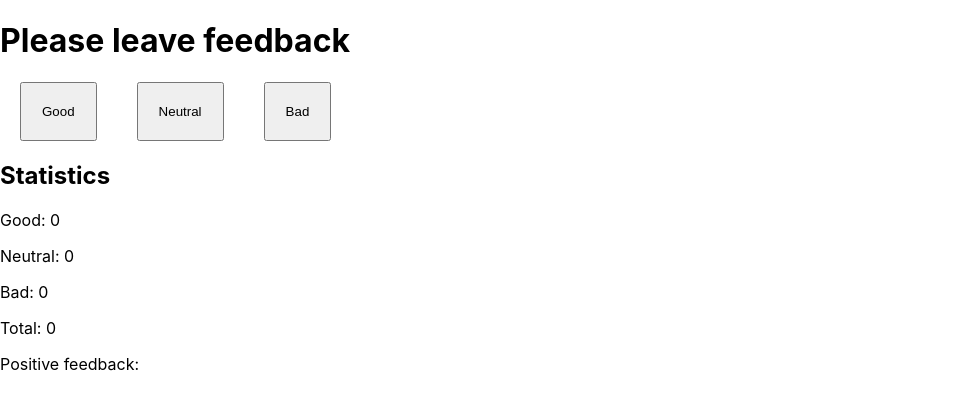
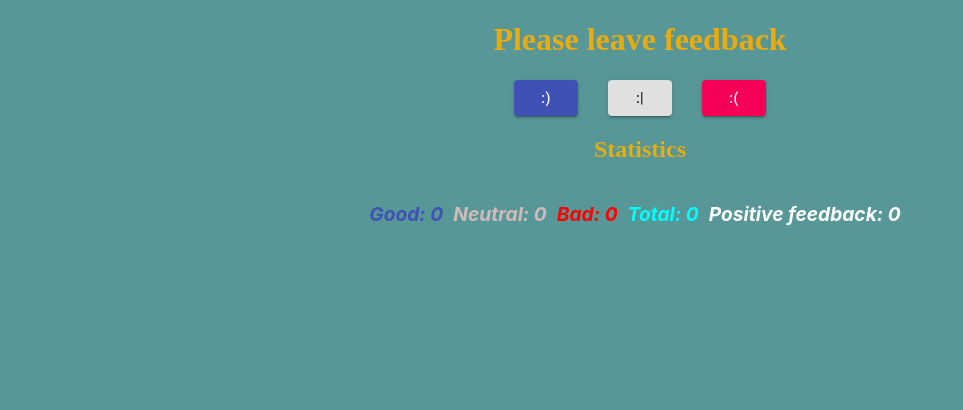
Before and after one commit to Zharkynbek/goit-react-hw-02-feedback, a React (Create React App) app: page / in a window 1280 px wide. Shown: the top 410 px of the page, without its empty margins (0-963 px from the left). Built offline with nearby package versions, Linux system fonts and the light colour scheme.

Commit message:
add material-ui, create Components, write some css.styles

```diff
--- a/package.json
+++ b/package.json
@@ -2,8 +2,9 @@
   "name": "goit-react-hw-02-feedback",
   "version": "0.1.0",
   "private": true,
-    "homepage": "https://Zharkynbek.github.io/goit-react-hw-02-feedback",
+  "homepage": "https://Zharkynbek.github.io/goit-react-hw-02-feedback",
   "dependencies": {
+    "@material-ui/core": "^4.11.4",
     "@testing-library/jest-dom": "^5.12.0",
     "@testing-library/react": "^11.2.7",
     "@testing-library/user-event": "^12.8.3",
--- a/src/App.js
+++ b/src/App.js
@@ -1,5 +1,8 @@
 import React, {Component} from "react"
+import FeedbackOptions from "./components/FeedbackOptions/FeedbackOptions"
+import Statistics from "./components/Statistics/Statistics"
 
+// import Section from "./components/Section/Section"
 class App extends Component {
   state = {
     good: 0,
@@ -30,6 +33,36 @@ class App extends Component {
       };
     });
   };
+
+
+  render() {
+    return (
+      <div>
+        <h1>Please leave feedback</h1>
+        <FeedbackOptions
+          goodFeedback={this.goodFeedback}
+          neutralFeedback={this.neutralFeedback}
+          badFeedback={this.badFeedback}
+        />
+        <Statistics
+          good={this.state.good}
+          neutral={this.state.neutral}
+          bad={this.state.bad}
+          total={this.state.good + this.state.neutral + this.state.bad}
+          positivePercentage={this.state.good}
+        />
+      </div>
+    );
+  }
+}
+
+export default App;
+
+
+
+
+
+
 
   // =======================================
 
@@ -69,37 +102,3 @@ class App extends Component {
   //     };
   //   });
   // };
-
-  render() {
-    // const {feedback}  = this.state;
-    return (
-      <div>
-        <h1>Please leave feedback</h1>
-
-        <div className="Counter">
-          <button type="button" onClick={this.goodFeedback}>
-            Good
-          </button>
-
-          <button type="button" onClick={this.neutralFeedback}>
-            Neutral
-          </button>
-
-          <button type="button" onClick={this.badFeedback}>
-            Bad
-          </button>
-        </div>
-        <h2>Statistics</h2>
-        <p>Good: {this.state.good}</p>
-        <p>Neutral: {this.state.neutral}</p>
-        <p>Bad: {this.state.bad}</p>
-        <p>Total: {this.state.good + this.state.neutral + this.state.bad}</p>
-        <span>
-          <p>Positive feedback:</p>{" "}
-        </span>
-      </div>
-    );
-  }
-}
-
-export default App;
--- /dev/null
+++ b/src/components/FeedbackOptions/FeedbackOptions.css
@@ -0,0 +1,3 @@
+.MuiButton-containedPrimary {
+    color: rgb(10, 236, 10);
+}
--- /dev/null
+++ b/src/components/FeedbackOptions/FeedbackOptions.js
@@ -0,0 +1,25 @@
+import React from "react"
+import "./FeedbackOptions.css"
+
+import { Button } from "@material-ui/core";
+const FeedbackOptions = ({ goodFeedback, neutralFeedback, badFeedback }) => (
+  <div className="Counter">
+    <span className="goodBtn">
+      <Button variant="contained" color="primary" onClick={goodFeedback}>
+        :)
+      </Button>
+    </span>
+
+    <span className="neutralBtn">
+      <Button variant="contained" onClick={neutralFeedback}>
+        :|
+      </Button>
+    </span>
+
+    <Button variant="contained" color="secondary" onClick={badFeedback}>
+      :(
+    </Button>
+  </div>
+);
+
+export default FeedbackOptions;
--- /dev/null
+++ b/src/components/Section/Section.js
@@ -0,0 +1,21 @@
+import React from "react"
+
+const Section = () => (
+  <>
+    <h1>Please leave feedback</h1>
+    <FeedbackOptions
+      goodFeedback={this.goodFeedback}
+      neutralFeedback={this.neutralFeedback}
+      badFeedback={this.badFeedback}
+    />
+    <Statistics
+      good={this.state.good}
+      neutral={this.state.neutral}
+      bad={this.state.bad}
+      total={this.state.good + this.state.neutral + this.state.bad}
+      positivePercentage={this.state.good}
+    />
+  </>
+);
+
+export default Section
--- /dev/null
+++ b/src/components/Statistics/Statistics.js
@@ -0,0 +1,17 @@
+import React from "react"
+
+
+const Statistics = ({ good, neutral, bad }) => (
+  <>
+    <h2>Statistics</h2>
+    <div className="Statistics">
+      <p className="Good">Good: {good}</p>
+      <p className="Neutral">Neutral: {neutral}</p>
+      <p className="Bad">Bad: {bad}</p>
+      <p className="Total">Total: {good + neutral + bad}</p>
+      <p className="positiveFeedback">Positive feedback: {good}</p>
+    </div>
+  </>
+);
+
+export default Statistics;
--- a/src/index.css
+++ b/src/index.css
@@ -5,6 +5,7 @@ body {
     sans-serif;
   -webkit-font-smoothing: antialiased;
   -moz-osx-font-smoothing: grayscale;
+  background-color: rgb(88, 151, 151);
 }
 
 code {
@@ -12,8 +13,50 @@ code {
     monospace;
 }
 
-button {
-  margin-right: 20px;
-  padding: 20px;
-  margin-left: 20px;
+h1, h2 {
+  text-align: center;
+  font-family: cursive;
+  color:rgb(233, 171, 14)
 }
+
+.Counter {
+  text-align: center;
+}
+
+
+.Statistics {
+  display: flex;
+  justify-content: center;
+}
+
+.Statistics p {
+  font-weight: 700;
+  font-size: larger;
+  font-style: italic;
+  margin-right: 10px;
+}
+
+.Good {
+  color: #3f51b5
+}
+.Neutral {
+  color: rgb(211, 186, 186)
+}
+.Bad {
+  color: red
+}
+.Total {
+  color: cyan
+}
+
+.positiveFeedback {
+  color: #fff
+}
+
+.goodBtn {
+  margin-right: 30px;
+}
+
+.neutralBtn {
+  margin-right: 30px;
+}
```
Also changed, not shown: 1 other file (tests, documents, lock files or other folders).
